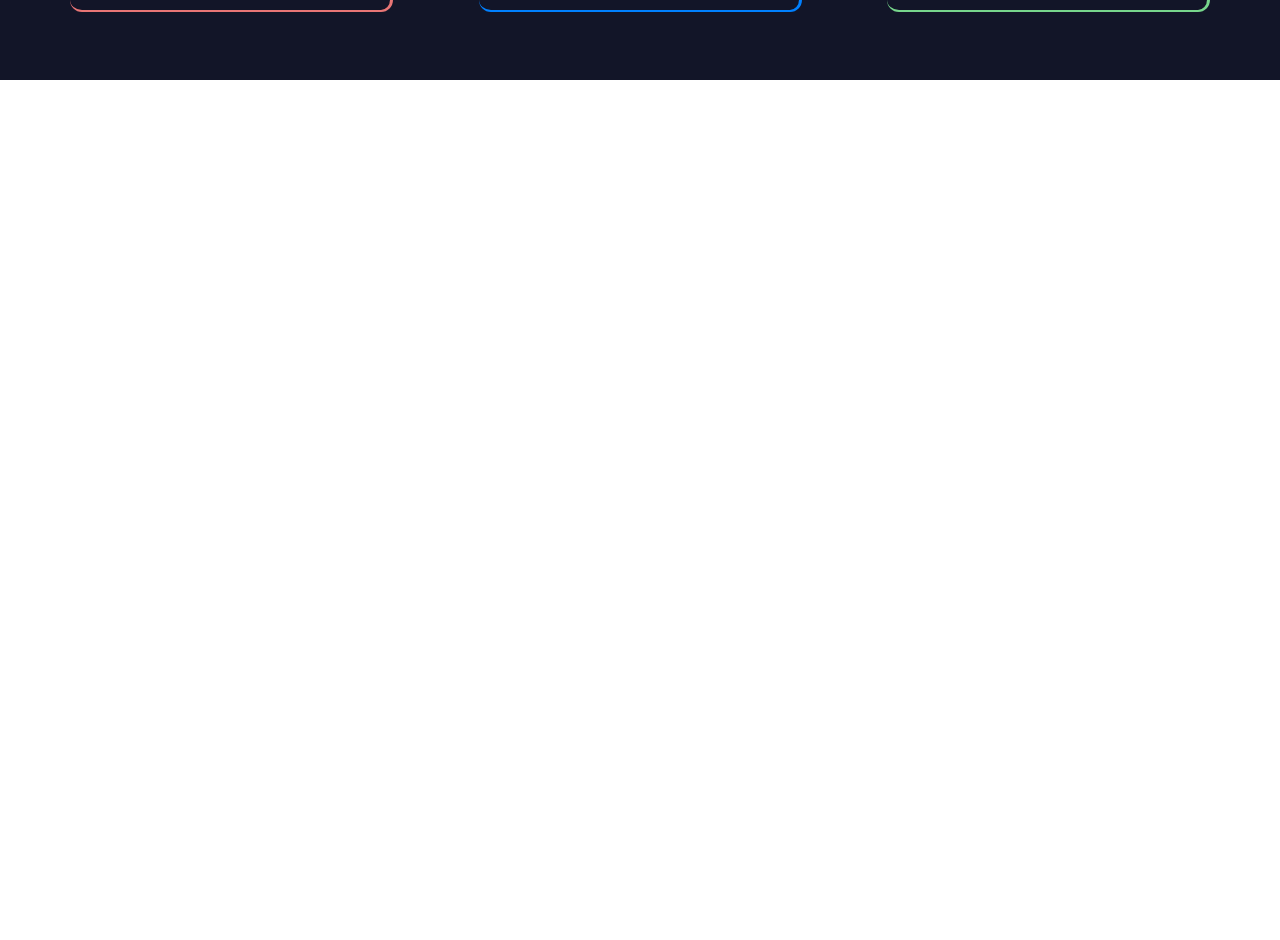
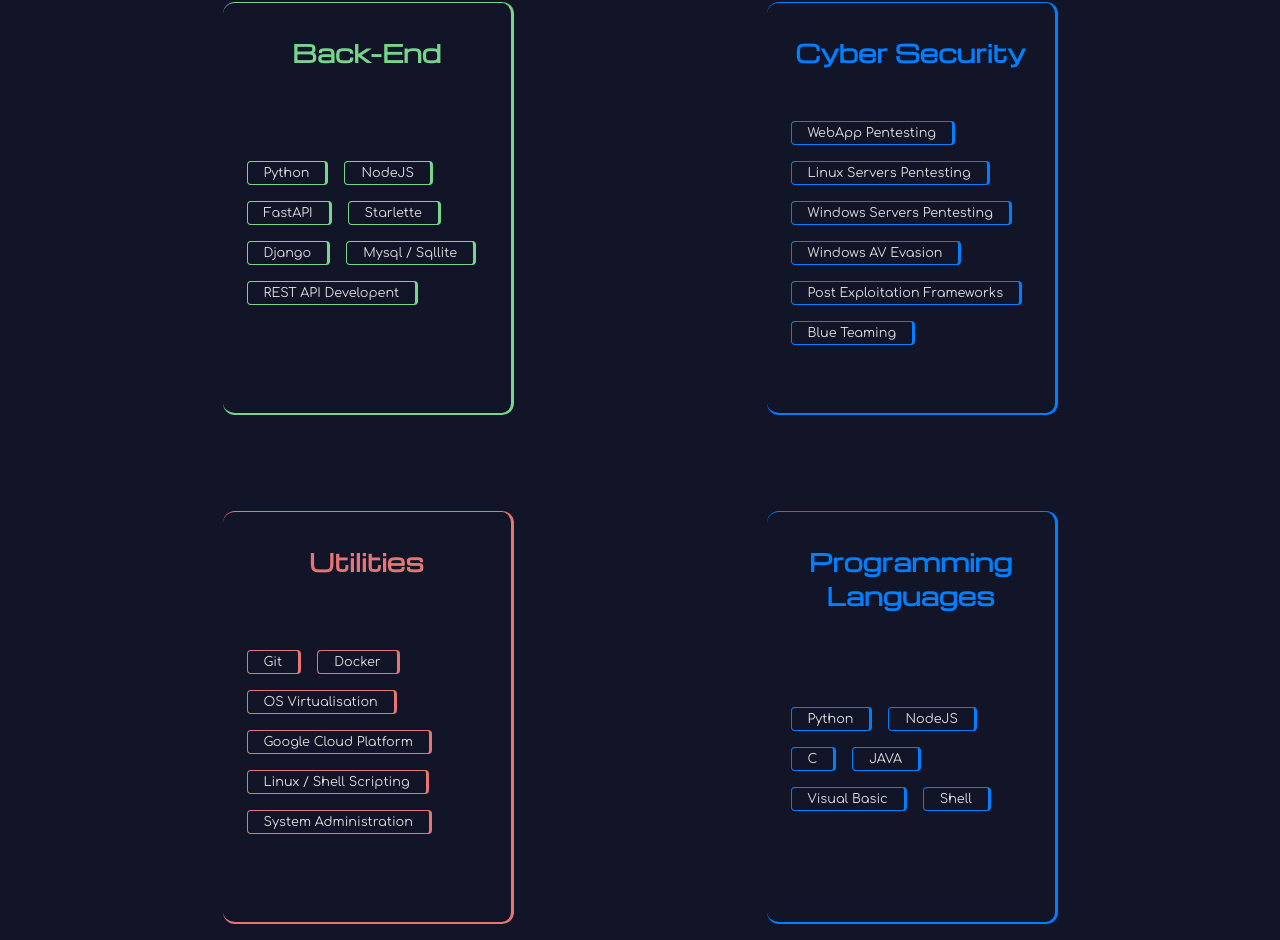
Before and after one commit to Mys7erio/ali.viation, a React (Vite) app: page /skills in a window 1280 px wide. Shown: the part 720-1660 px from the top of the page. Before the commit the page ends 800 px from the top, so only its background shows below. Built offline with nearby package versions, Linux system fonts and the light colour scheme.

Commit message:
Fixed sizing and alignment issues

```diff
--- a/src/assets/styles/badge.css
+++ b/src/assets/styles/badge.css
@@ -1,8 +1,8 @@
 .badge {
-    font-size: clamp(1rem, 1.25vw, 2rem);
+    font-size: clamp(0.8rem, 1vw, 2rem);
     font-family: Comfortaa;
 
-    margin: 1rem;
+    margin: 0.5rem;
     padding: 4px 1rem 4px 1rem;
     /* border color will be set in the component */
     /* border-color: color; */
@@ -18,6 +18,6 @@
 }
 
 .badge:hover {
-    transform: scale(1.5);
+    transform: scale(1.25);
     font-weight: bold;
 }
--- a/src/assets/styles/card-neon.css
+++ b/src/assets/styles/card-neon.css
@@ -2,9 +2,9 @@
     display: flex;
     flex-direction: column;
     width: 16vw;
-    height: 50vh;
+    /* height: 40vh; */
     min-width: 256px;
-    min-height: 40vh;
+    min-height: 378px;
 
     border-style: solid;
     /* BorderColor is now being set in the Card component itself */
@@ -15,20 +15,21 @@
     border-bottom-width: 2px ;
     border-left-width: 0px;
 
-    margin: 2rem;
-    padding: 2rem;
+    margin: 1rem;
+    padding: 1rem;
 
     transition: .5s;
 }
 .card-neon:hover {
-    margin: 4rem;
+    margin: 2rem;
     transform: scale(1.2);
 }
 
 
 .card-heading {
     /* color is being set in the component*/
-    font-size: clamp(1rem, 4vh, 2rem);
+    /* font-size: clamp(1rem, 4vh, 2rem); */
+    font-size: clamp(0.8rem, 6vw, 1.5rem);
     margin-bottom: auto;
     transition: 200ms;
 }
@@ -40,6 +41,8 @@
 
 .skills {
     display: flex;
+    width: 100%;
+    height: 100%;
     flex-wrap: wrap;
     margin-bottom: auto;
 }
--- a/src/assets/styles/global.css
+++ b/src/assets/styles/global.css
@@ -41,4 +41,25 @@ body {
 .text-highlight {
   color: var(--desiderata);
 }
-/*================================ Font Sizes ================================ */
+
+
+
+/* ================================ Styles ================================ */
+
+.home-style {
+  display: flex;
+  flex-direction: column;
+  justify-content: center;
+  align-items: center;
+  word-spacing: 8px;
+  font-family: Comfortaa;
+  padding: 0px 10vw;
+}
+
+
+
+@media only screen and (max-width: 768px){
+  .home-style {
+    padding: 8px;
+  }
+}
--- a/src/pages/Blogs.jsx
+++ b/src/pages/Blogs.jsx
@@ -12,8 +12,8 @@ export default function Blogs() {
     return(
         <div className="page" style={pageStyle}>
             {/* <h1>Visit <a className="text-highlight" href="https://blogs.aliviation.online">https://blogs.aliviation.online</a> to see my blogs</h1> */}
-            <h1>Just a 'lil bit more of waiting</h1>
-            <h1>The blogs website will be live soon</h1>
+            <h1 align="center">Just a 'lil bit more of waiting</h1>
+            <h1 align="center">The blogs website will be live soon</h1>
         </div>
     )
 }
--- a/src/pages/Home.jsx
+++ b/src/pages/Home.jsx
@@ -10,37 +10,24 @@ export default function Home() {
         'नमस्ते',
     ]
 
-    const homeStyle = {
-        display: 'flex',
-        flexDirection: 'column',
-        justifyContent: 'center',
-        alignItems: 'center',
-        wordSpacing: '8px',
-        fontFamily: 'Comfortaa',
-        padding: '0px 12vw 0px 12vw',
-    }
+    return(
+        <div className="page home-style">
 
-    return(
-        <div className="page" style={homeStyle}>
+            <TypeWriter
+                wordList={greetings}
+                textClass='greetings-typewriter-text'
+                cursorClass='greetings-typewriter-cursor'
+            />
 
-            <div style={{display: 'block'}}>
-                <TypeWriter
-                    wordList={greetings}
-                    textClass='greetings-typewriter-text'
-                    cursorClass='greetings-typewriter-cursor'
-                />
-            </div>
-
-            <h1 align='center' style={{fontSize: 'clamp(0.8rem, 8vw, 4rem)'}}>
-                I'm &nbsp;
-                <span className="text-highlight">Shakir</span>
+            <h1 style={{fontSize: 'clamp(0.8rem, 8vw, 4rem)'}}>
+                I'm <span className="text-highlight">Shakir</span>
             </h1>
 
-            <h1 align='center' style={{fontSize: 'clamp(0.8rem, 8vw, 3rem)'}}>
+            <h1 align="center" style={{fontSize: 'clamp(0.5rem, 4vw, 2rem)'}}>
                 I'm <span className="text-highlight">Passionate</span> About Technology, Programming And CyberSecurity
             </h1>
 
-            <h1 align='center' style={{fontSize: 'clamp(0.8rem, 6vw, 2rem)'}}>
+            <h1 align="center" style={{fontSize: 'clamp(0.5rem, 4vw, 2rem)'}}>
                 I'm an <span className="text-highlight">avid learner</span> and I like to boast about my learning capabilities, aptitude & my awesome music taste
             </h1>
         </div>
--- a/src/pages/Skills.jsx
+++ b/src/pages/Skills.jsx
@@ -4,7 +4,10 @@ import { CardColors } from "./components/util"
 import {
     designSkills,
     frontendSkills,
-    backendSkills
+    backendSkills,
+    cyberSecSkills,
+    utilitySkills,
+    generalProgramming,
 } from "./components/util"
 
 // Destructure array into global variables
@@ -14,13 +17,16 @@ const {NeonBlue, SalmonPink, LettuceGreen} = CardColors
 // Component styles
 const pageStyle = {
     flexDirection: 'column',
-    justifyContent: 'center'
+    justifyContent: 'center',
+    alignItems: 'center'
 }
 const cardsSectionStyle = {
     display: 'flex',
+    width: '80vw',
     flexWrap: 'wrap',
     alignItems: 'center',
-    justifyContent: 'space-evenly',
+    justifyContent: 'space-around',
+    gap: '64px'
 }
 const headingStyle = {
     fontFamily: 'comfortaa',
@@ -34,6 +40,9 @@ export default function Skills() {
     const design = designSkills.map((skill) => <Badge text={skill} color={SalmonPink} />)
     const frontend = frontendSkills.map((skill) => <Badge text={skill} color={NeonBlue} />)
     const backend = backendSkills.map((skill) => <Badge text={skill} color={LettuceGreen} />)
+    const cybersec = cyberSecSkills.map((skill) => <Badge text={skill} color={NeonBlue}/>)
+    const utilities = utilitySkills.map((skill) => <Badge text={skill} color={SalmonPink} />)
+    const programming = generalProgramming.map((skill) => <Badge text={skill} color={NeonBlue}/>)
 
     return(
         <div className="page" style={pageStyle}>
@@ -45,11 +54,12 @@ export default function Skills() {
             </h1>
 
             <div style={cardsSectionStyle}>
-                <CardNeon heading="UI / UX Designer" badges={design} cardColor={SalmonPink}/>
-                <CardNeon heading="Front-End Development" badges={frontend} cardColor={NeonBlue}/>
-                <CardNeon heading="Back-End Development" badges={backend} cardColor={LettuceGreen}/>
-                {/* <CardNeon heading="UI / UX Designer" badges={designSkills} cardColor={CardColors.NeonBlue}/> */}
-                {/* <CardNeon heading="Back-End Development" badges={frontendSkills} cardColor={CardColors.LettuceGreen}/> */}
+                <CardNeon heading="UI / UX" badges={design} cardColor={SalmonPink}/>
+                <CardNeon heading="Front-End" badges={frontend} cardColor={NeonBlue}/>
+                <CardNeon heading="Back-End" badges={backend} cardColor={LettuceGreen}/>
+                <CardNeon heading="Cyber Security" badges={cybersec} cardColor={NeonBlue}/>
+                <CardNeon heading="Utilities" badges={utilities} cardColor={SalmonPink}/>
+                <CardNeon heading="Programming Languages" badges={programming} cardColor={NeonBlue}/>
             </div>
 
         </div>
--- a/src/pages/components/util.js
+++ b/src/pages/components/util.js
@@ -26,20 +26,46 @@ export const frontendSkills = [
     'Javascript',
     'React.js',
     'Svelte.js',
-    'Bootstrap'
+    'Bootstrap',
+    'Media Queries',
 ]
 
 export const backendSkills = [
     'Python',
+    'NodeJS',
     'FastAPI',
     'Starlette',
     'Django',
+    'Mysql / Sqllite',
     'REST API Developent',
 ]
 
+export const cyberSecSkills = [
+    'WebApp Pentesting',
+    'Linux Servers Pentesting',
+    'Windows Servers Pentesting',
+    'Windows AV Evasion',
+    'Post Exploitation Frameworks',
+    'Blue Teaming',
+]
 
+export const utilitySkills = [
+    'Git',
+    'Docker',
+    'OS Virtualisation',
+    'Google Cloud Platform',
+    'Linux / Shell Scripting',
+    'System Administration'
+]
 
-
+export const generalProgramming = [
+    'Python',
+    'NodeJS',
+    'C',
+    'JAVA',
+    'Visual Basic',
+    'Shell'
+]
 
 
 
```
